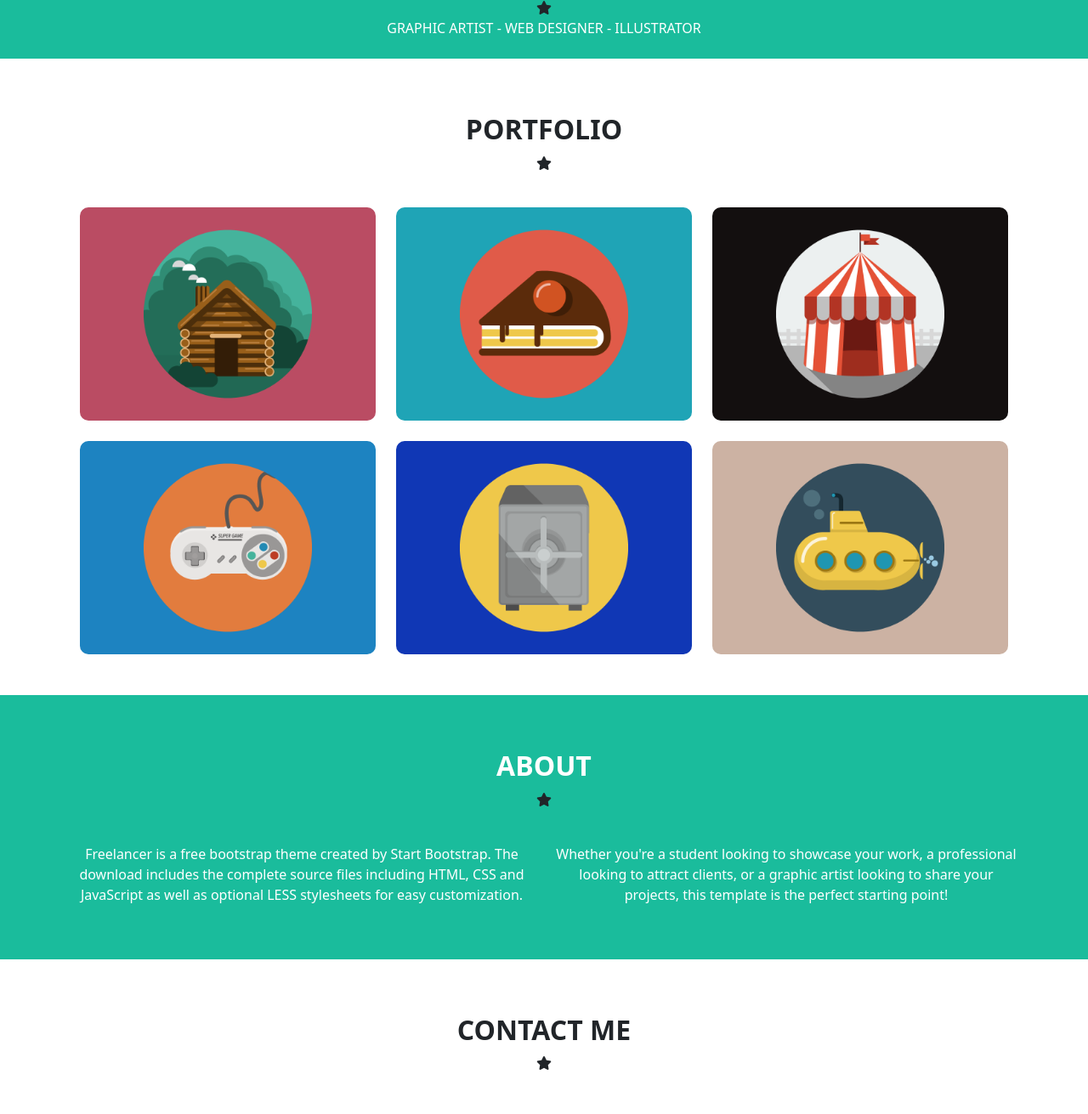
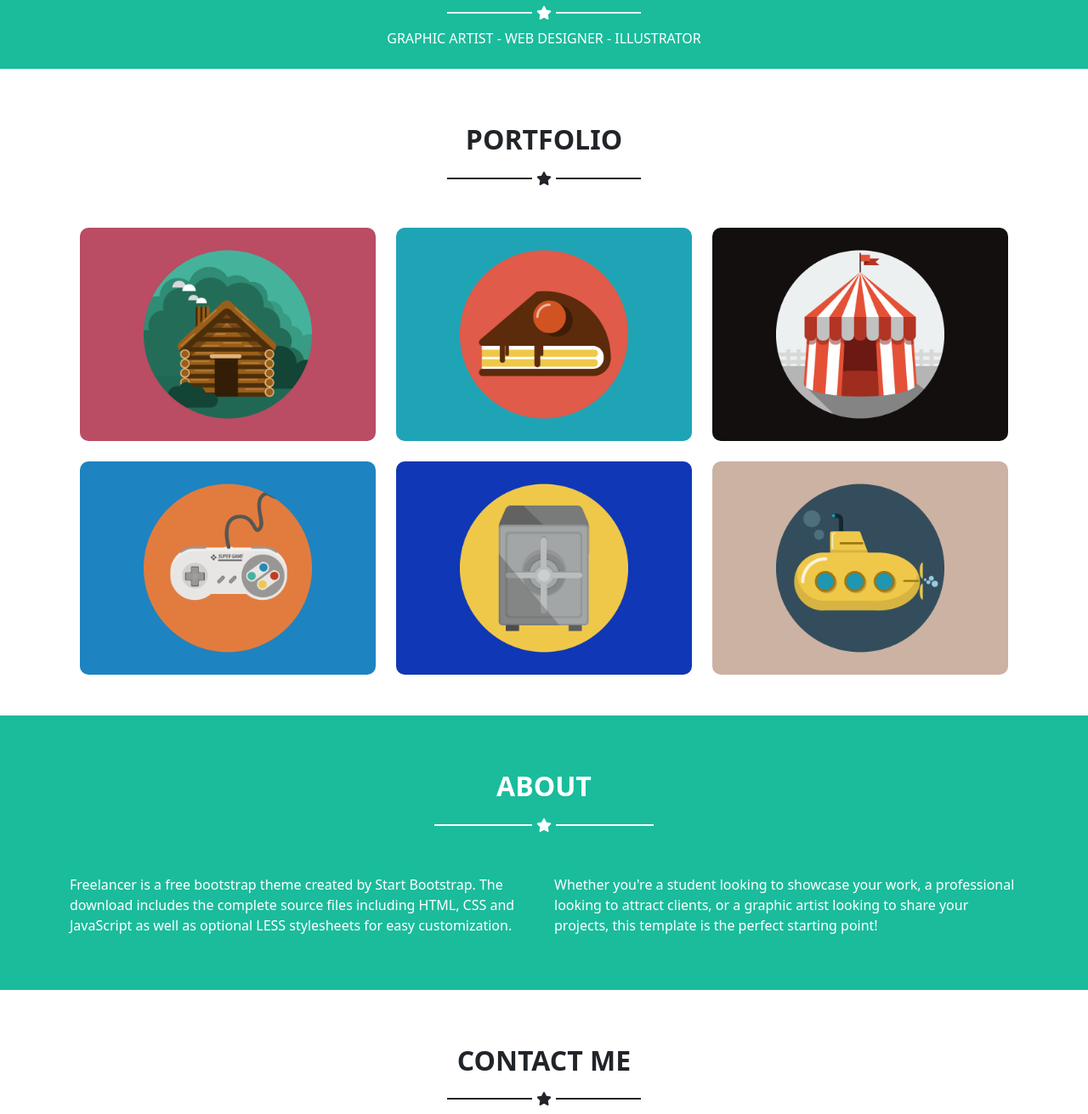
Before and after one commit to davidedev04/html-css-bootstrap-freelancer, a plain HTML site: page index.html in a window 1280 px wide. Shown: the part 369-1680 px from the top of the page at 85% size. Drawn offline with nearby package versions, Linux system fonts and the light colour scheme.

Commit message:
linee con stelle aggiunte, fine esercizio

```diff
--- a/css/style.css
+++ b/css/style.css
@@ -56,3 +56,14 @@
     text-decoration: none;
     color: #1abc9c;
 }
+
+.border_star{
+    width: 30%;
+    margin: 10px 0;
+}
+
+.line_left_right{
+    margin: 0 5px;
+    width: 30%;
+    border: 1px solid;
+}
--- a/index.html
+++ b/index.html
@@ -50,7 +50,7 @@
             </div>
         </nav>
         <div class="color_aqua py-4">
-            <div class="container d-flex  align-items-center justify-content-center flex-column">
+            <div class="container d-flex align-items-center justify-content-center flex-column">
                 <div>
                     <img src="img/avatar.svg" alt="jumbo" class="img_jumbo">
                 </div>
@@ -59,8 +59,10 @@
                         START BOOTSTRAP
                     </h1>
                 </div>
-                <div class="border_star">
+                <div class="border_star d-flex align-items-center justify-content-center color_white">
+                    <div class="line_left_right"></div>
                     <i class="fa-solid fa-star"></i>
+                    <div class="line_left_right"></div>
                 </div>
                 <div>
                     <span class="color_white">
@@ -72,11 +74,13 @@
     </header>
     <main>
         <section>
-            <div class="container text-center py-5">
-                <div class="my-3">
+            <div class="container py-5">
+                <div class="my-3 d-flex justify-content-center align-items-center flex-column">
                     <h2 class="fw-bold">PORTFOLIO</h2>
-                    <div class="border_star">
+                    <div class="border_star d-flex align-items-center justify-content-center">
+                        <div class="line_left_right"></div>
                         <i class="fa-solid fa-star"></i>
+                        <div class="line_left_right"></div>
                     </div>
                 </div>
                 <div class="container">
@@ -104,11 +108,13 @@
             </div>
         </section>
         <section class="color_aqua">
-            <div class="text-center py-5">
-                <div class="my-3">
+            <div class="py-5">
+                <div class="my-3 d-flex justify-content-center align-items-center flex-column">
                     <h2 class="fw-bold color_white">ABOUT</h2>
-                    <div class="border_star color-white">
+                    <div class="border_star d-flex align-items-center justify-content-center color_white">
+                        <div class="line_left_right"></div>
                         <i class="fa-solid fa-star"></i>
+                        <div class="line_left_right"></div>
                     </div>
                 </div>
                 <div class="container">
@@ -132,11 +138,13 @@
             </div>
         </section>
         <section class="pb-4">
-            <div class="container text-center py-5">
-                <div class="my-3">
+            <div class="container py-5">
+                <div class="my-3 d-flex justify-content-center align-items-center flex-column">
                     <h2 class="fw-bold">CONTACT ME</h2>
-                    <div class="border_star">
+                    <div class="border_star d-flex align-items-center justify-content-center">
+                        <div class="line_left_right"></div>
                         <i class="fa-solid fa-star"></i>
+                        <div class="line_left_right"></div>
                     </div>
                 </div>
             </div>
```
